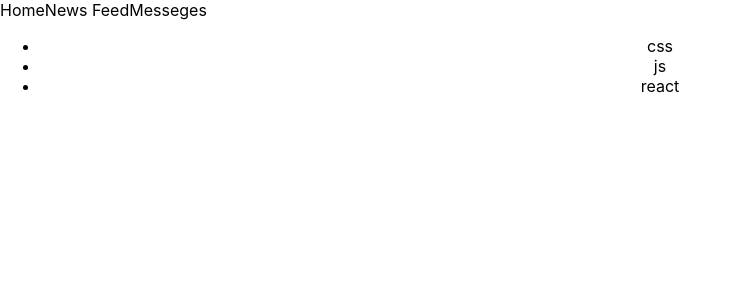
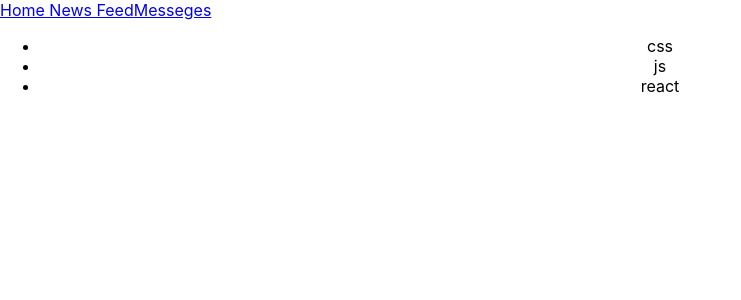
Before and after one commit to evgenypihnastyi/react-project, a React (Create React App) app: page / in a window 1280 px wide. Shown: the top 300 px of the page, without its empty margins (0-741 px from the left). Built offline with nearby package versions, Linux system fonts and the light colour scheme.

Commit message:
((V07-4))

```diff
--- a/src/App.js
+++ b/src/App.js
@@ -4,7 +4,7 @@
 const App = () => {
   return (
   <div>
-      <div><Header/></div>
+    <Header />
       <div className="App">
         <ul>
           <li>css</li>
@@ -19,9 +19,9 @@
 
 const Header = () => {
   return (<div>
-    <a>Home</a>
-    <a>News Feed</a>
-    <a>Messeges</a>
+    <a href='#s'> Home</a>
+    <a href='#s'> News Feed</a>
+    <a href='#s'>Messeges</a>
   </div>);
 }
 
```
